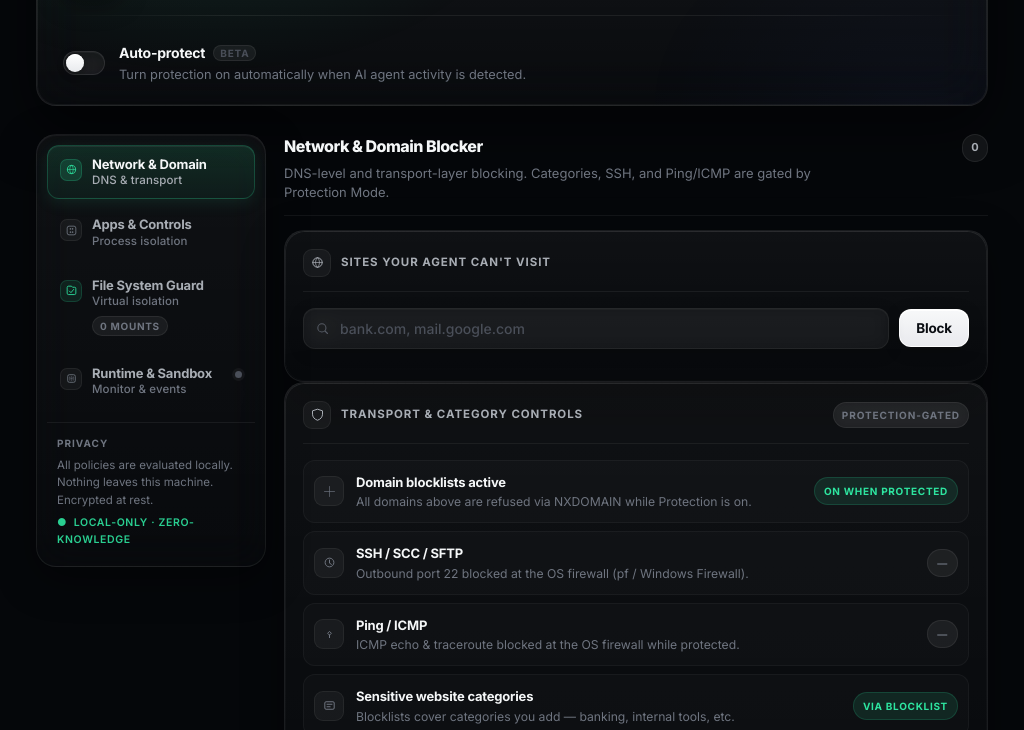
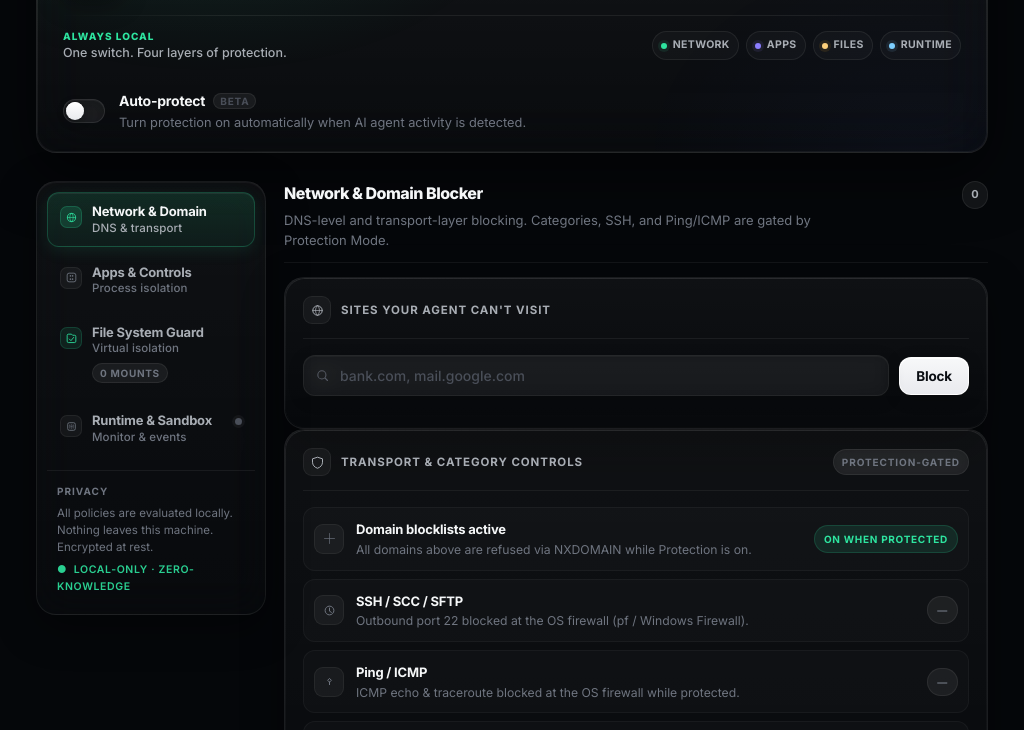
Before and after one commit to yuvaang13/Auren, an Electron app: page src/renderer/index.html in a window 1024 px wide. Shown: the part 230-960 px from the top of the page. Drawn offline with Linux system fonts and the light colour scheme; no server answers.

Commit message:
feat(launch): polish conversion and protection overview

```diff
--- a/src/renderer/index.html
+++ b/src/renderer/index.html
@@ -183,6 +183,19 @@
         </div>
 
         <div class="hero-divider" aria-hidden="true"></div>
+
+        <div class="coverage-strip" aria-label="Protection coverage">
+          <div class="coverage-intro">
+            <span class="coverage-kicker">Always local</span>
+            <span class="coverage-copy">One switch. Four layers of protection.</span>
+          </div>
+          <div class="coverage-items">
+            <span class="coverage-item"><i class="coverage-icon coverage-icon--network" aria-hidden="true"></i>Network</span>
+            <span class="coverage-item"><i class="coverage-icon coverage-icon--apps" aria-hidden="true"></i>Apps</span>
+            <span class="coverage-item"><i class="coverage-icon coverage-icon--files" aria-hidden="true"></i>Files</span>
+            <span class="coverage-item"><i class="coverage-icon coverage-icon--runtime" aria-hidden="true"></i>Runtime</span>
+          </div>
+        </div>
 
         <div class="settings-row">
           <label class="switch small" aria-label="Auto-protect">
--- a/src/renderer/style.css
+++ b/src/renderer/style.css
@@ -567,6 +567,45 @@ main {
   background: linear-gradient(90deg, transparent, rgba(255,255,255,0.07) 18%, rgba(255,255,255,0.07) 82%, transparent);
 }
 
+/* At-a-glance value: makes the product promise legible before configuration. */
+.coverage-strip {
+  display: flex;
+  align-items: center;
+  justify-content: space-between;
+  gap: 18px;
+  padding: 14px 4px 2px;
+}
+.coverage-intro { display: flex; flex-direction: column; gap: 2px; min-width: 156px; }
+.coverage-kicker {
+  color: var(--accent);
+  font-size: 10px;
+  font-weight: 800;
+  letter-spacing: 0.1em;
+  line-height: 1.2;
+  text-transform: uppercase;
+}
+.coverage-copy { color: var(--ink-2); font-size: 12.5px; font-weight: 500; line-height: 1.4; }
+.coverage-items { display: flex; align-items: center; justify-content: flex-end; gap: 7px; flex-wrap: wrap; }
+.coverage-item {
+  display: inline-flex;
+  align-items: center;
+  gap: 6px;
+  padding: 5px 8px;
+  border: 1px solid rgba(255,255,255,0.065);
+  border-radius: var(--radius-pill);
+  background: rgba(255,255,255,0.028);
+  color: var(--ink-2);
+  font-size: 10.5px;
+  font-weight: 700;
+  letter-spacing: 0.035em;
+  text-transform: uppercase;
+  white-space: nowrap;
+}
+.coverage-icon { width: 6px; height: 6px; border-radius: 50%; background: var(--accent); box-shadow: 0 0 0 3px rgba(46,229,160,0.09); }
+.coverage-icon--apps { background: #8b7dff; box-shadow: 0 0 0 3px rgba(139,125,255,0.1); }
+.coverage-icon--files { background: #ffd07a; box-shadow: 0 0 0 3px rgba(240,180,41,0.1); }
+.coverage-icon--runtime { background: #7dcfff; box-shadow: 0 0 0 3px rgba(125,207,255,0.1); }
+
 .settings-row {
   display: flex; align-items: center; gap: 14px;
   margin-top: 14px;
@@ -630,6 +669,8 @@ main {
   .hero-inner { padding: 18px 16px 14px; }
   .hero-title h1 { font-size: 24px; }
   .shield-wrap { width: 56px; height: 56px; }
+  .coverage-strip { align-items: flex-start; flex-direction: column; gap: 10px; }
+  .coverage-items { justify-content: flex-start; }
 }
 
 /* ── cards — premium glass ── */
```
Also changed, not shown: README.md.
